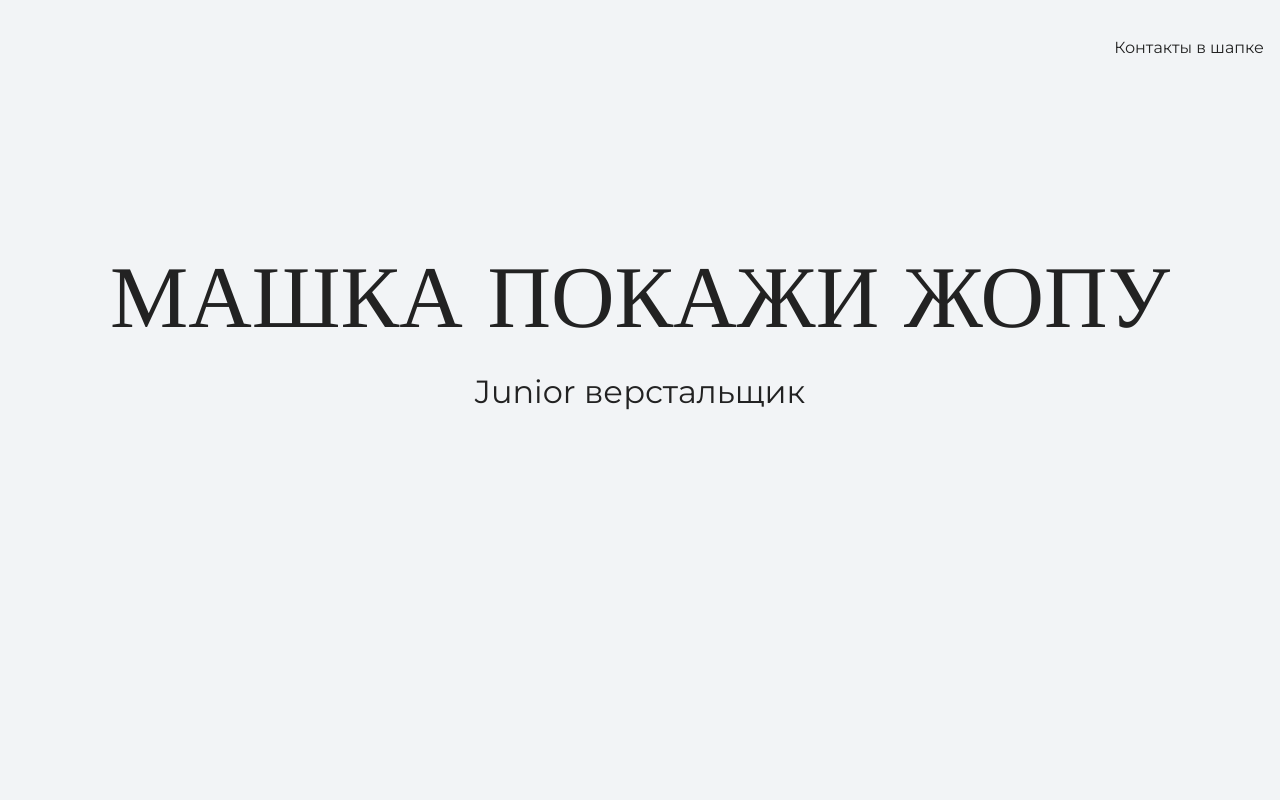
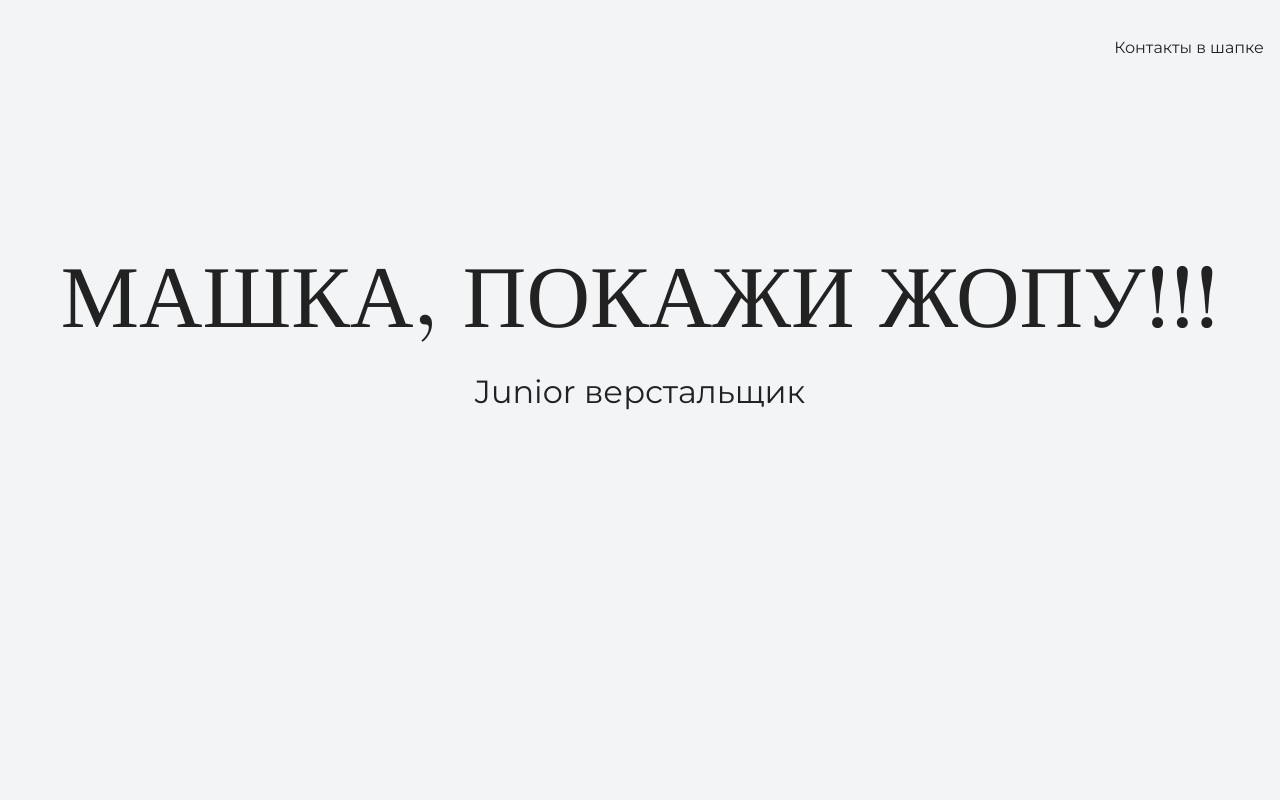
Before and after one commit to ISL2F/Somesite-for-learning, a plain HTML site: page index.html in a window 1280 px wide. Shown: the top 800 px of the page. Drawn offline with nearby package versions, Linux system fonts and the light colour scheme.

Commit message:
Update index.html

```diff
--- a/index.html
+++ b/index.html
@@ -17,7 +17,7 @@
 
     <section class="hero-image">
       <div class="container">
-        <h1 class="heading">МАШКА ПОКАЖИ ЖОПУ</h1>
+        <h1 class="heading">МАШКА, ПОКАЖИ ЖОПУ!!!</h1>
         <p>Junior верстальщик</p>
       </div>
     </section>
```
